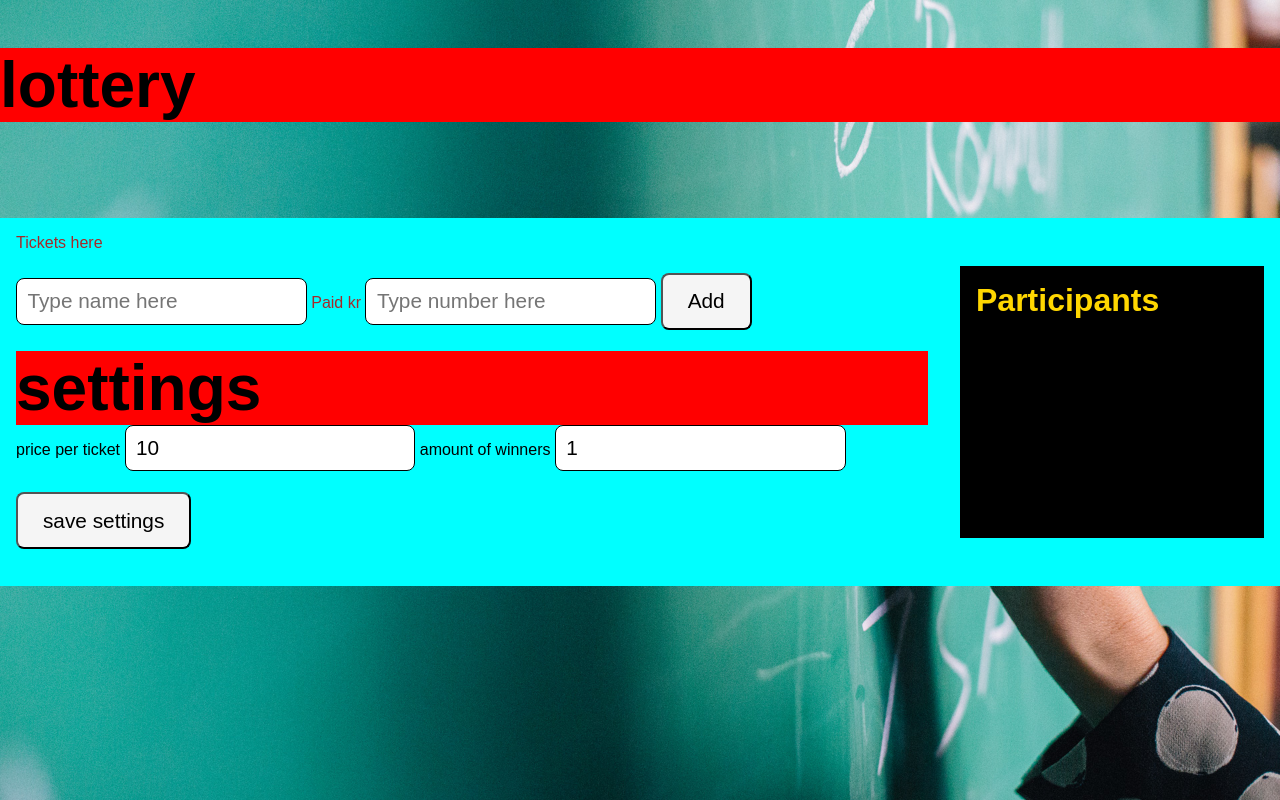
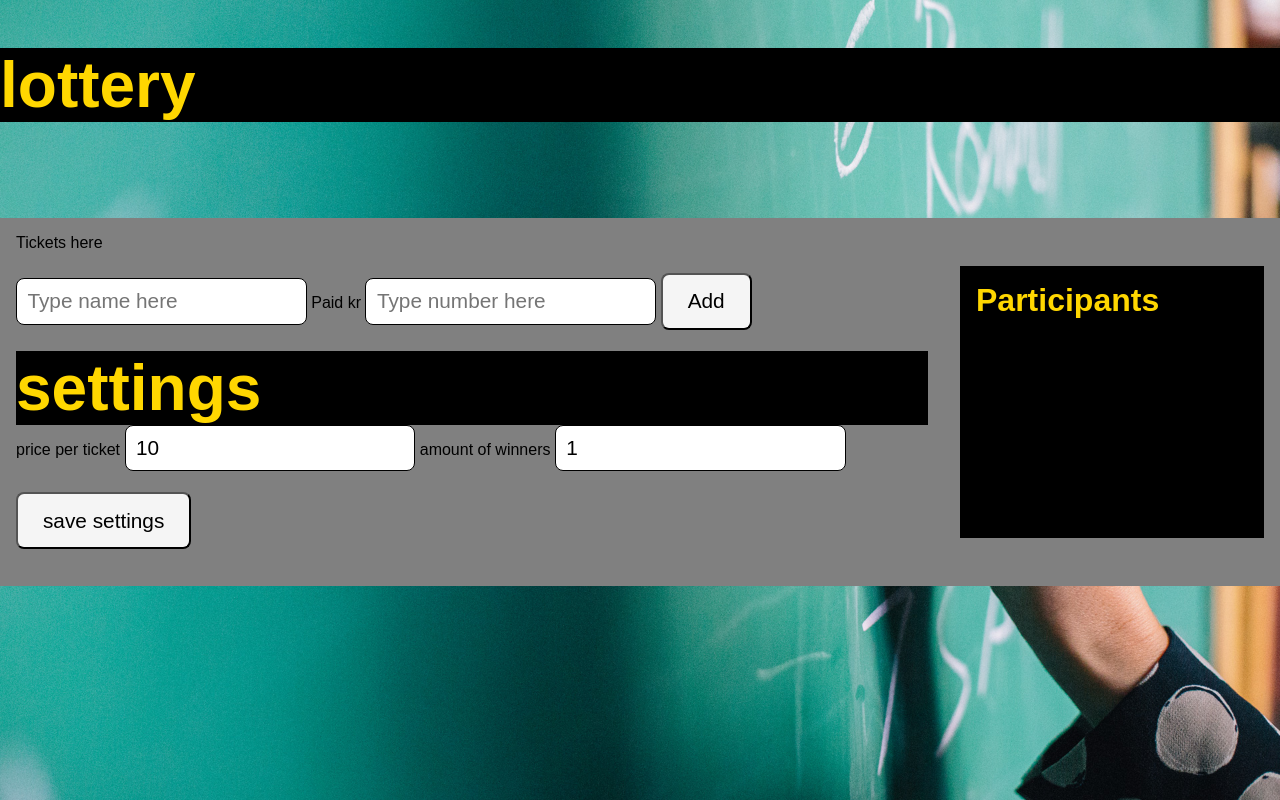
Before and after one commit to einarbjornvik/Lottery, a plain HTML site: page digital_lottery/index.html in a window 1280 px wide. Drawn offline with Linux system fonts and the light colour scheme.

Commit message:
beta css

```diff
--- a/digital_lottery/css/style.css
+++ b/digital_lottery/css/style.css
@@ -34,8 +34,8 @@ header{
     padding: 3em 0;
 }
 h1{
-    background-color: red;
-
+    background-color: black;
+    color: gold;
     font-size: 4rem;
 
 }
@@ -43,7 +43,7 @@ h1{
 
 
 .container{
-    background-color: aqua;
+    background-color: gray;
 
     display: grid;
     grid-template-columns: 3fr 1fr;
@@ -56,19 +56,7 @@ h1{
 
 
 
-.tickets_show{
-    color: brown;
-}
-.tickets{
-    color: brown;
-}
-.participants_input{
-    color: brown;
-}
 .participants_form
-
-
-
 input,
 button{
     font: inherit;
@@ -88,11 +76,11 @@ input[type="number"]{
     border-radius: 8px;
     cursor: pointer;
     font-size: 1.3rem;
-    transition: all 0.5s ease-in-out;
+    transition: all 0.3s ease-in-out;
 }
 .btn:hover{
-    background-color: green;
-    color: white;
+    background-color: black;
+    color: gold;
 }
 
 
```
